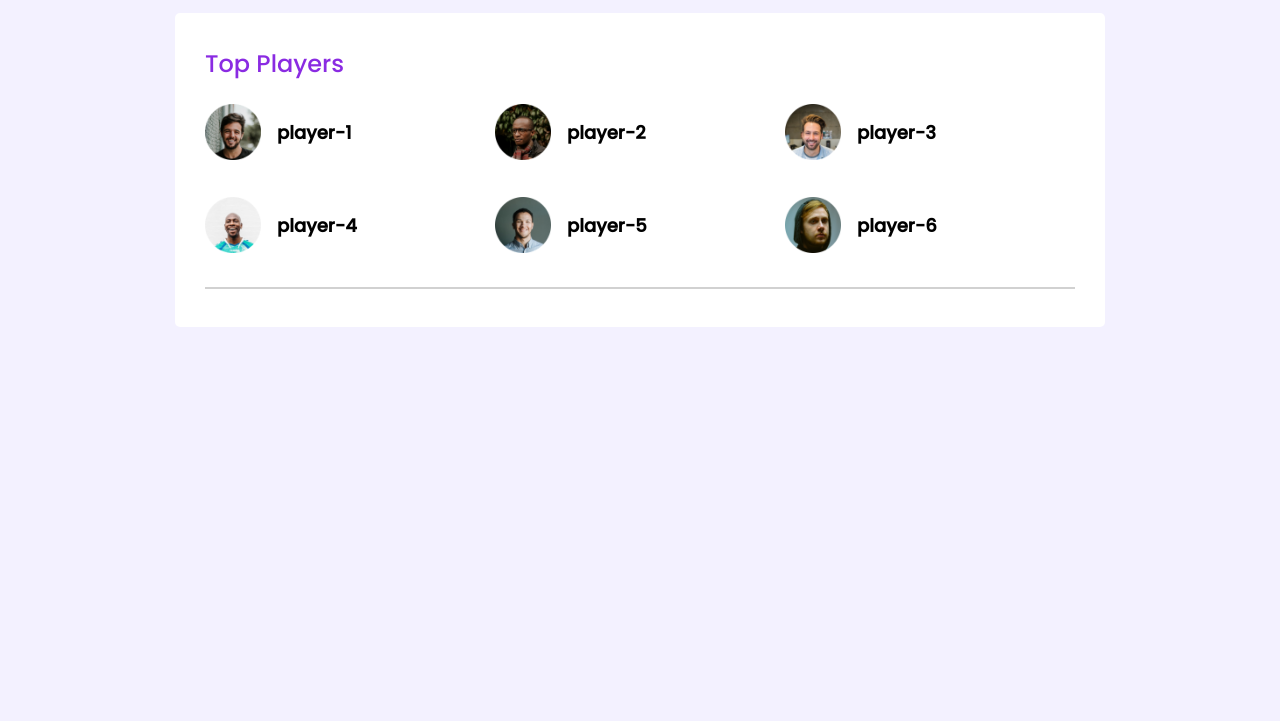
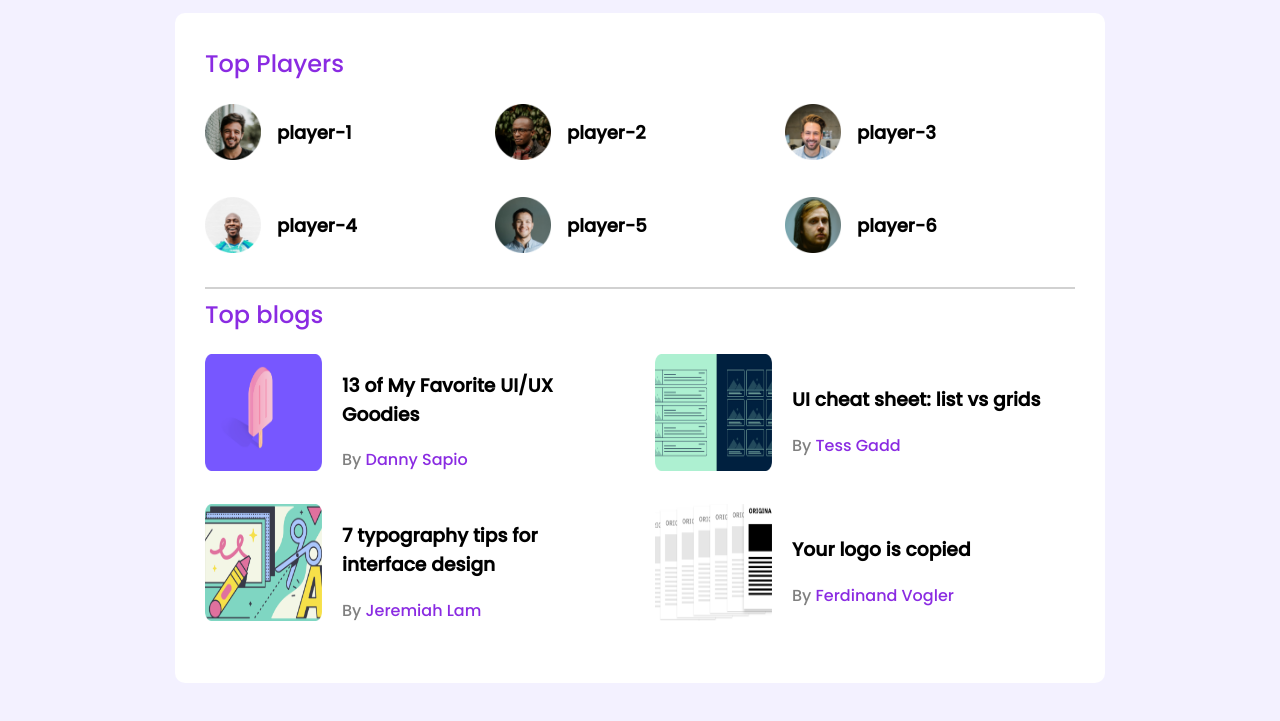
Before and after one commit to farhan-2000/leader-board, a plain HTML site: page index.html in a window 1280 px wide. Shown: the part 77-798 px from the top of the page. Drawn offline with Linux system fonts and the light colour scheme.

Commit message:
blogs added

```diff
--- a/css/style.css
+++ b/css/style.css
@@ -19,7 +19,7 @@ main {
     width: 870px;
     /* height: 679px; */
     padding: 30px;
-    border-radius: 5px;
+    border-radius: 10px;
 }
 
 hr {
@@ -68,3 +68,34 @@ hr {
     margin-left: 16px;
     font-size: 18px;
 }
+
+/* blogs */
+.top-blogs {
+    margin-bottom: 30px;
+}
+
+.blogs {
+    display: grid;
+    grid-template-columns: repeat(2, 1fr);
+    grid-row-gap: 30px;
+    grid-column-gap: 30px;
+}
+
+.blog {
+    display: flex;
+    align-items: center;
+}
+
+.blog img {
+    width: 117px;
+    height: 117px;
+    margin-right: 20px;
+}
+
+.by {
+    color: gray;
+}
+
+article {
+    color: blueviolet;
+}
--- a/index.html
+++ b/index.html
@@ -62,6 +62,43 @@
                 </div>
             </div>
             <hr>
+            <div class="top-blogs">
+                <h1 class="section-title">Top blogs</h1>
+                <div class="blogs">
+                    <div class="blog">
+                        <img src="images/blogs/blog-1.png" alt="">
+                        <div class="image-details">
+                            <h3>13 of My Favorite
+                                UI/UX Goodies</h3>
+                            <article><span class="by">By</span> Danny Sapio</article>
+                        </div>
+                    </div>
+                    <div class="blog">
+                        <img src="images/blogs/blog-2.png" alt="">
+                        <div class="image-details">
+                            <h3>UI cheat sheet:
+                                list vs grids</h3>
+                            <article><span class="by">By</span> Tess Gadd</article>
+                        </div>
+                    </div>
+                    <div class="blog">
+                        <img src="images/blogs/blog-3.png" alt="">
+                        <div class="image-details">
+                            <h3>7 typography tips
+                                for interface design</h3>
+                            <article><span class="by">By</span> Jeremiah Lam</article>
+                        </div>
+                    </div>
+                    <div class="blog">
+                        <img src="images/blogs/blog-4.png" alt="">
+                        <div class="image-details">
+                            <h3>Your logo is
+                                copied</h3>
+                            <article><span class="by">By</span> Ferdinand Vogler</article>
+                        </div>
+                    </div>
+                </div>
+            </div>
         </section>
     </main>
 </body>
```
